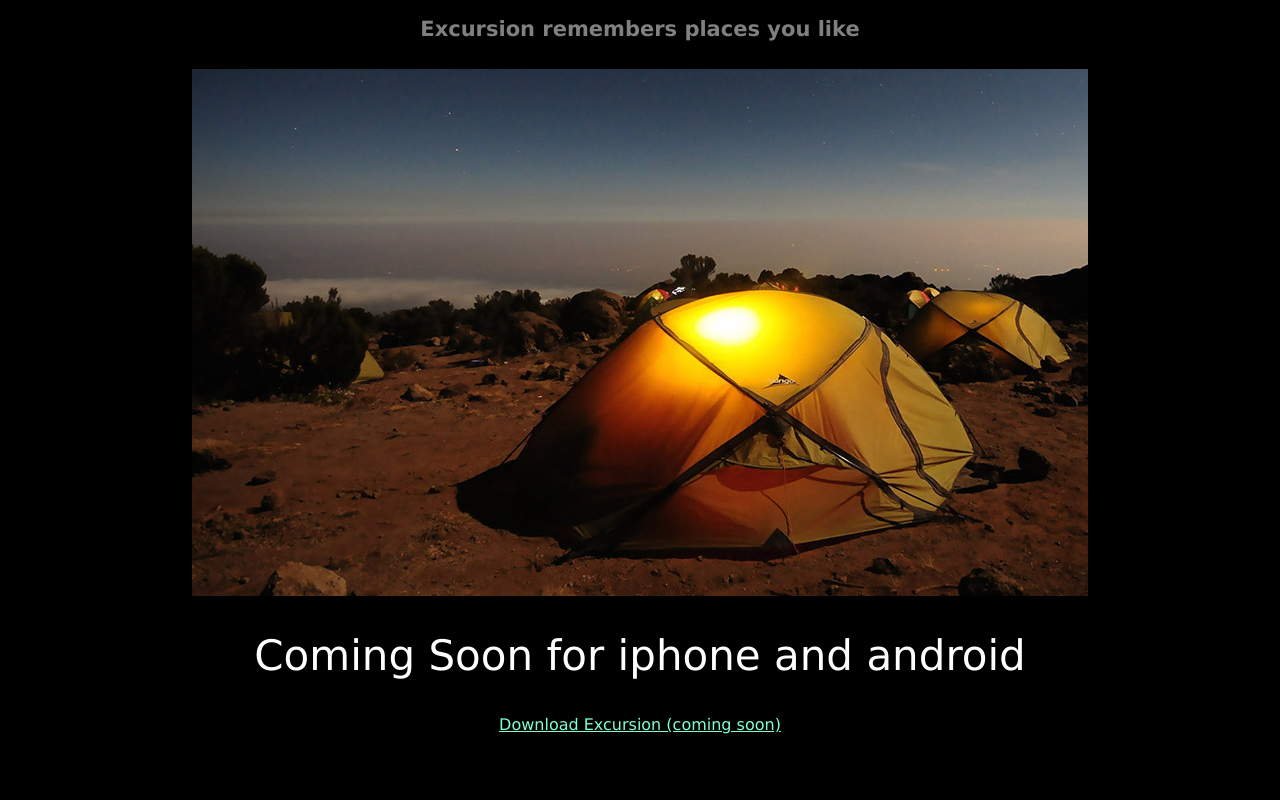
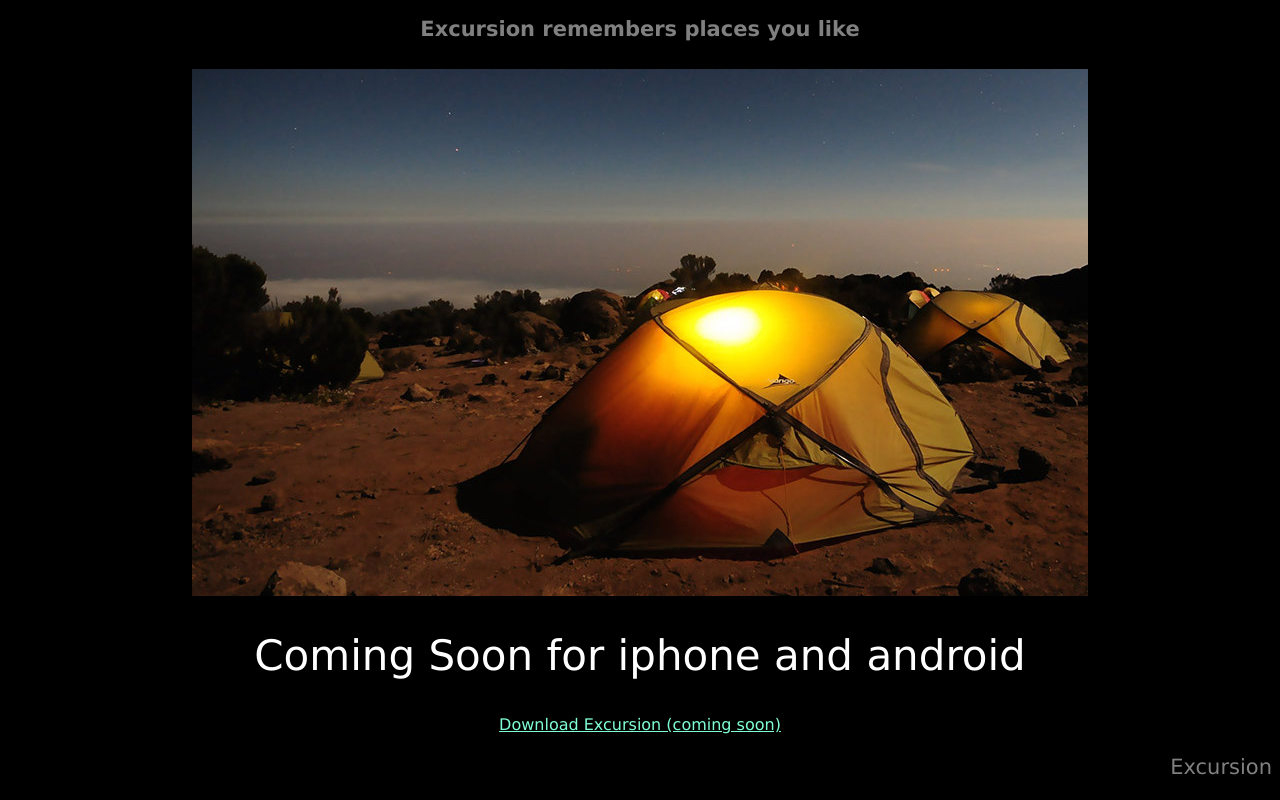
Before and after one commit to Justin-LIN0000/excursion, a plain HTML site: page index.html in a window 1280 px wide. Shown: the part 386-1186 px from the top of the page. Before the commit the page ends 1136 px from the top, so only its background shows below. Drawn offline with Linux system fonts and the light colour scheme.

Commit message:
final footer

```diff
--- a/index.html
+++ b/index.html
@@ -18,6 +18,7 @@
       <p><img src="resources/img/camp.jpg"></p>
       <h2 class="header2">Coming Soon for iphone and android</h2>
       <p><a class="linkcta" href="#">Download Excursion (coming soon)</a></p>
+      <p class="footer">Excursion</p>
 
 
 
--- a/resources/css/style.css
+++ b/resources/css/style.css
@@ -23,6 +23,12 @@
     color: gray;
   }
 
+  .footer{
+    font-size: 21px;
+    color: gray;
+    text-align: right;
+  }
+
   /* Links */
 
   .linkcta{
```
